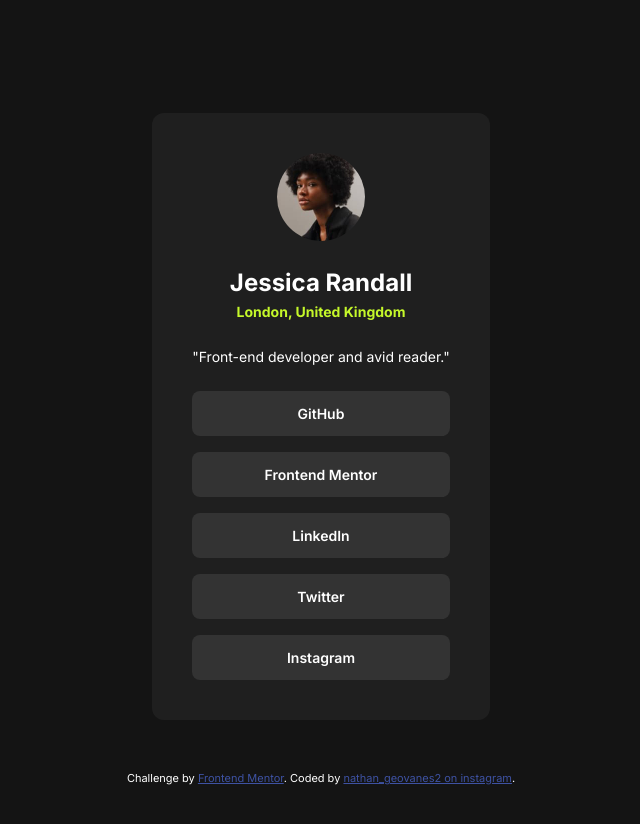
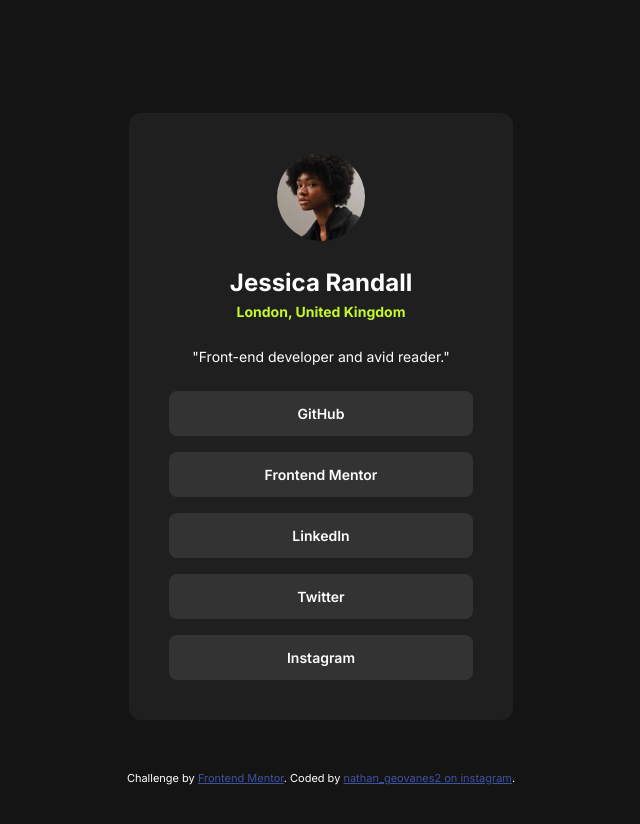
Before and after one commit to NathanGeovane/social-links-profile-main, a plain HTML site: page index.html in a window 1280 px wide. Shown: the whole page, without its empty margins (319-959 px from the left). Drawn offline with Linux system fonts and the light colour scheme.

Commit message:
Botão maior

```diff
--- a/style.css
+++ b/style.css
@@ -113,6 +113,7 @@ main {
   background-color: var(--clr-neutral-800);
   border-radius: var(--space-md);
   margin-bottom: 5rem;
+  min-width: 38.4rem;
 }
 
 .card__inner {
```
